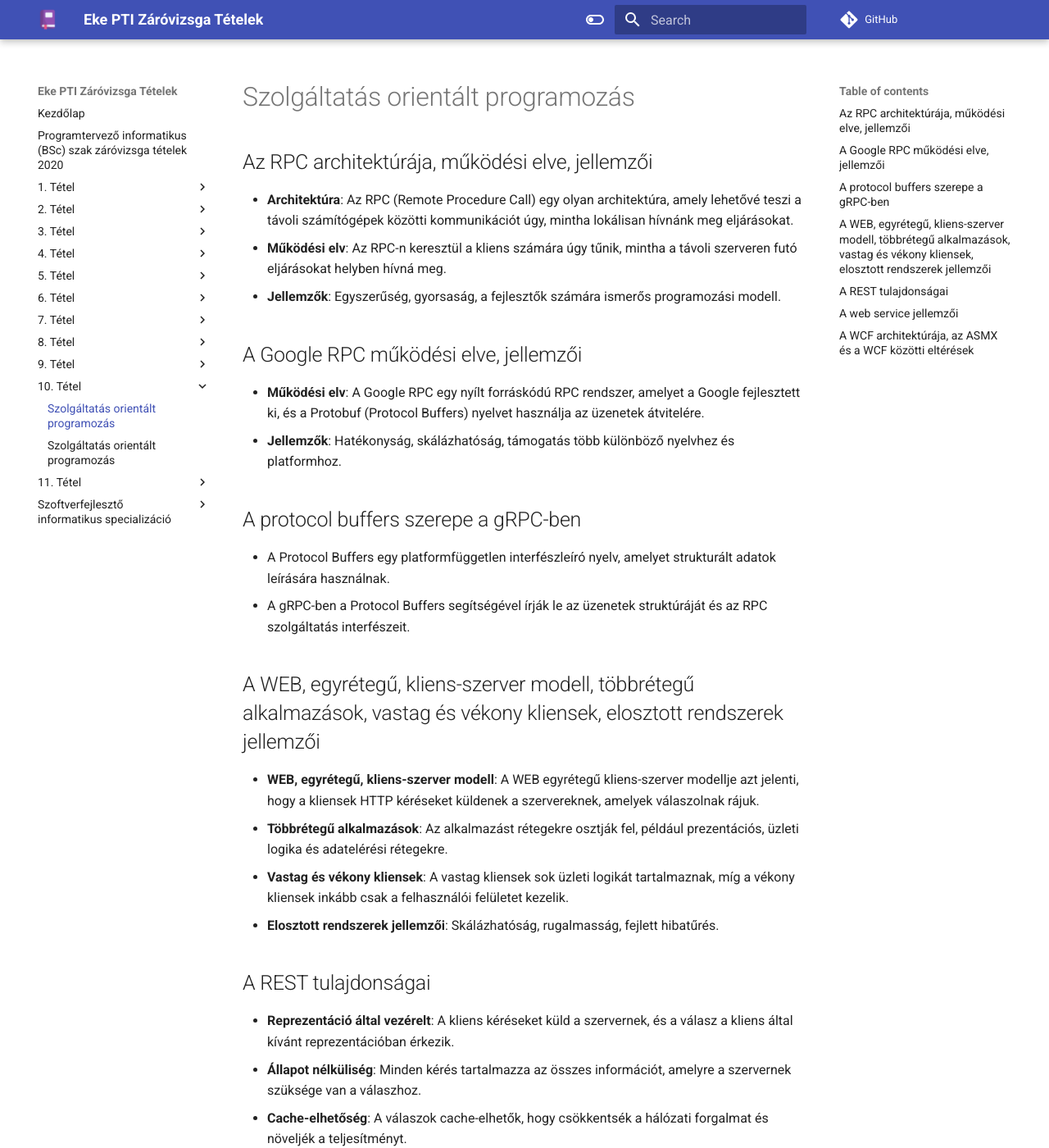
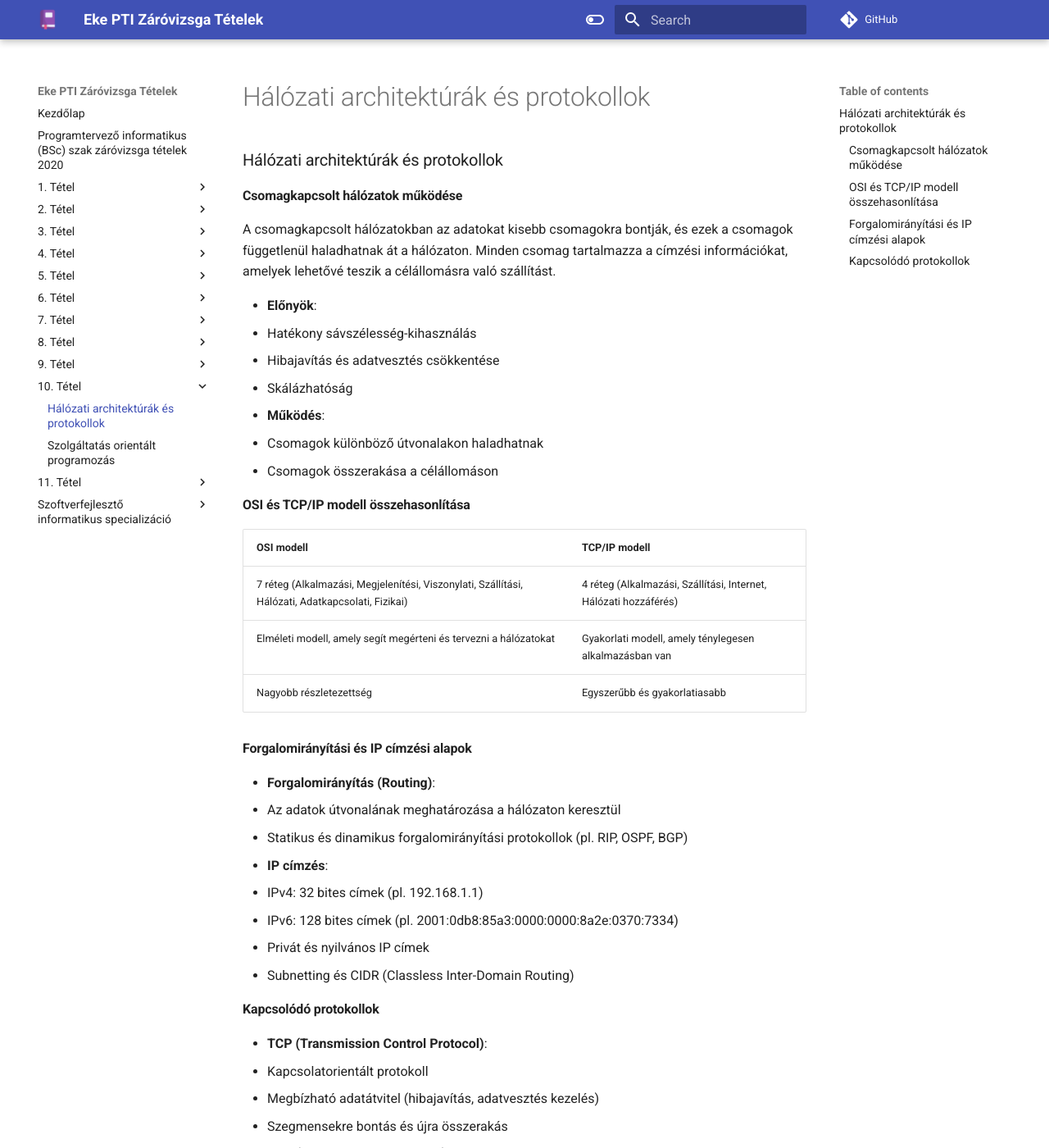
Before and after one commit to csicsi2000/zarotetelek, an MkDocs documentation site: the page built from docs/10. Tétel/Hálózati architektúrák és protokollok.md, in a window 1280 px wide and 1400 px high. Shown: the whole window at 82% size. Built offline with MkDocs 1.6.1 and Material for MkDocs 9.7.7, drawn with Linux system fonts in a browser that asks for light colours; comment, search, counter and statistics services are not loaded; some of the changed text lies outside the part shown.

Commit message:
Update Hálózati architektúrák és protokollok.md

```diff
--- a/docs/10. Tétel/Hálózati architektúrák és protokollok.md
+++ b/docs/10. Tétel/Hálózati architektúrák és protokollok.md
@@ -1,55 +1,56 @@
-# Szolgáltatás orientált programozás
+### Hálózati architektúrák és protokollok
 
-## Az RPC architektúrája, működési elve, jellemzői
+#### Csomagkapcsolt hálózatok működése
+A csomagkapcsolt hálózatokban az adatokat kisebb csomagokra bontják, és ezek a csomagok függetlenül haladhatnak át a hálózaton. Minden csomag tartalmazza a címzési információkat, amelyek lehetővé teszik a célállomásra való szállítást.
 
-- **Architektúra**: Az RPC (Remote Procedure Call) egy olyan architektúra, amely lehetővé teszi a távoli számítógépek közötti kommunikációt úgy, mintha lokálisan hívnánk meg eljárásokat.
-- **Működési elv**: Az RPC-n keresztül a kliens számára úgy tűnik, mintha a távoli szerveren futó eljárásokat helyben hívná meg.
-- **Jellemzők**: Egyszerűség, gyorsaság, a fejlesztők számára ismerős programozási modell.
+- **Előnyök**:
+  - Hatékony sávszélesség-kihasználás
+  - Hibajavítás és adatvesztés csökkentése
+  - Skálázhatóság
+- **Működés**:
+  - Csomagok különböző útvonalakon haladhatnak
+  - Csomagok összerakása a célállomáson
 
-## A Google RPC működési elve, jellemzői
+#### OSI és TCP/IP modell összehasonlítása
 
-- **Működési elv**: A Google RPC egy nyílt forráskódú RPC rendszer, amelyet a Google fejlesztett ki, és a Protobuf (Protocol Buffers) nyelvet használja az üzenetek átvitelére.
-- **Jellemzők**: Hatékonyság, skálázhatóság, támogatás több különböző nyelvhez és platformhoz.
+| OSI modell | TCP/IP modell |
+| --- | --- |
+| 7 réteg (Alkalmazási, Megjelenítési, Viszonylati, Szállítási, Hálózati, Adatkapcsolati, Fizikai) | 4 réteg (Alkalmazási, Szállítási, Internet, Hálózati hozzáférés) |
+| Elméleti modell, amely segít megérteni és tervezni a hálózatokat | Gyakorlati modell, amely ténylegesen alkalmazásban van |
+| Nagyobb részletezettség | Egyszerűbb és gyakorlatiasabb |
 
-## A protocol buffers szerepe a gRPC-ben
+#### Forgalomirányítási és IP címzési alapok
 
-- A Protocol Buffers egy platformfüggetlen interfészleíró nyelv, amelyet strukturált adatok leírására használnak.
-- A gRPC-ben a Protocol Buffers segítségével írják le az üzenetek struktúráját és az RPC szolgáltatás interfészeit.
+- **Forgalomirányítás (Routing)**:
+  - Az adatok útvonalának meghatározása a hálózaton keresztül
+  - Statikus és dinamikus forgalomirányítási protokollok (pl. RIP, OSPF, BGP)
 
-## A WEB, egyrétegű, kliens-szerver modell, többrétegű alkalmazások, vastag és vékony kliensek, elosztott rendszerek jellemzői
+- **IP címzés**:
+  - IPv4: 32 bites címek (pl. 192.168.1.1)
+  - IPv6: 128 bites címek (pl. 2001:0db8:85a3:0000:0000:8a2e:0370:7334)
+  - Privát és nyilvános IP címek
+  - Subnetting és CIDR (Classless Inter-Domain Routing)
 
-- **WEB, egyrétegű, kliens-szerver modell**: A WEB egyrétegű kliens-szerver modellje azt jelenti, hogy a kliensek HTTP kéréseket küldenek a szervereknek, amelyek válaszolnak rájuk.
-- **Többrétegű alkalmazások**: Az alkalmazást rétegekre osztják fel, például prezentációs, üzleti logika és adatelérési rétegekre.
-- **Vastag és vékony kliensek**: A vastag kliensek sok üzleti logikát tartalmaznak, míg a vékony kliensek inkább csak a felhasználói felületet kezelik.
-- **Elosztott rendszerek jellemzői**: Skálázhatóság, rugalmasság, fejlett hibatűrés.
+#### Kapcsolódó protokollok
 
-## A REST tulajdonságai
+- **TCP (Transmission Control Protocol)**:
+  - Kapcsolatorientált protokoll
+  - Megbízható adatátvitel (hibajavítás, adatvesztés kezelés)
+  - Szegmensekre bontás és újra összerakás
 
-- **Reprezentáció által vezérelt**: A kliens kéréseket küld a szervernek, és a válasz a kliens által kívánt reprezentációban érkezik.
-- **Állapot nélküliség**: Minden kérés tartalmazza az összes információt, amelyre a szervernek szüksége van a válaszhoz.
-- **Cache-elhetőség**: A válaszok cache-elhetők, hogy csökkentsék a hálózati forgalmat és növeljék a teljesítményt.
+- **UDP (User Datagram Protocol)**:
+  - Kapcsolat nélküli protokoll
+  - Gyors, de kevésbé megbízható (nincs hibajavítás)
+  - Alkalmas valós idejű alkalmazásokhoz (pl. videostreaming, VoIP)
 
-## A web service jellemzői
+- **ICMP (Internet Control Message Protocol)**:
+  - Hálózati diagnosztikai és hibajelentési protokoll
+  - Ping és traceroute parancsok alapja
 
-- **Platformfüggetlenség**: A web service-eket különböző platformokon lehet kialakítani és használni.
-- **Interoperabilitás**: Különböző technológiák és nyelvek közötti kommunikációt tesz lehetővé.
-- **Szabványokon alapulás**: A web service-eket általában meghatározott szabványok és protokollok szerint tervezik és implementálják.
+- **DNS (Domain Name System)**:
+  - Domain nevek és IP címek közötti fordítás
+  - Hierarchikus és elosztott adatbázis rendszer
 
-## A WCF architektúrája, az ASMX és a WCF közötti eltérések
+---
 
-- **WCF architektúra**: A WCF (Windows Communication Foundation) egy Microsoft által fejlesztett keretrendszer, amely lehetővé teszi a különböző alkalmazások közötti kommunikációt. Az architektúra többféle kommunikációs protokollt és formátumot támogat.
-- **Az ASMX és a WCF közötti eltérések:
-
-- **ASMX (ASP.NET Web Services)**:
-  - Kizárólag SOAP alapú szolgáltatásokat támogat.
-  - Csak HTTP protokollt használ.
-  - Korlátozottabb konfigurációs és biztonsági lehetőségekkel rendelkezik.
-  - Kisebb rugalmasságot biztosít a szolgáltatások tervezése és implementálása terén.
-
-- **WCF (Windows Communication Foundation)**:
-  - Támogatja a többféle kommunikációs protokollt és formátumot, például SOAP, REST, TCP, HTTP stb.
-  - Rugalmasabb konfigurációs és biztonsági lehetőségeket kínál.
-  - Teljesítményben hatékonyabb és skálázhatóbb.
-  - Összetettebb fejlesztési modellt kínál, de nagyobb funkcionalitással és flexibilitással rendelkezik.
-
-A WCF tehát általánosabb, szélesebb körű funkcionalitást és integrációs lehetőségeket biztosít, míg az ASMX egyszerűbb és könnyebben kezelhető SOAP alapú szolgáltatásokhoz. A választás általában az alkalmazás igényeitől és a fejlesztési környezettől függ.
+Ezek az alapok segítenek megérteni a hálózati architektúrák és protokollok működését, valamint a csomagkapcsolt hálózatok alapelveit és a különböző protokollok szerepét a hálózati kommunikációban.
```
